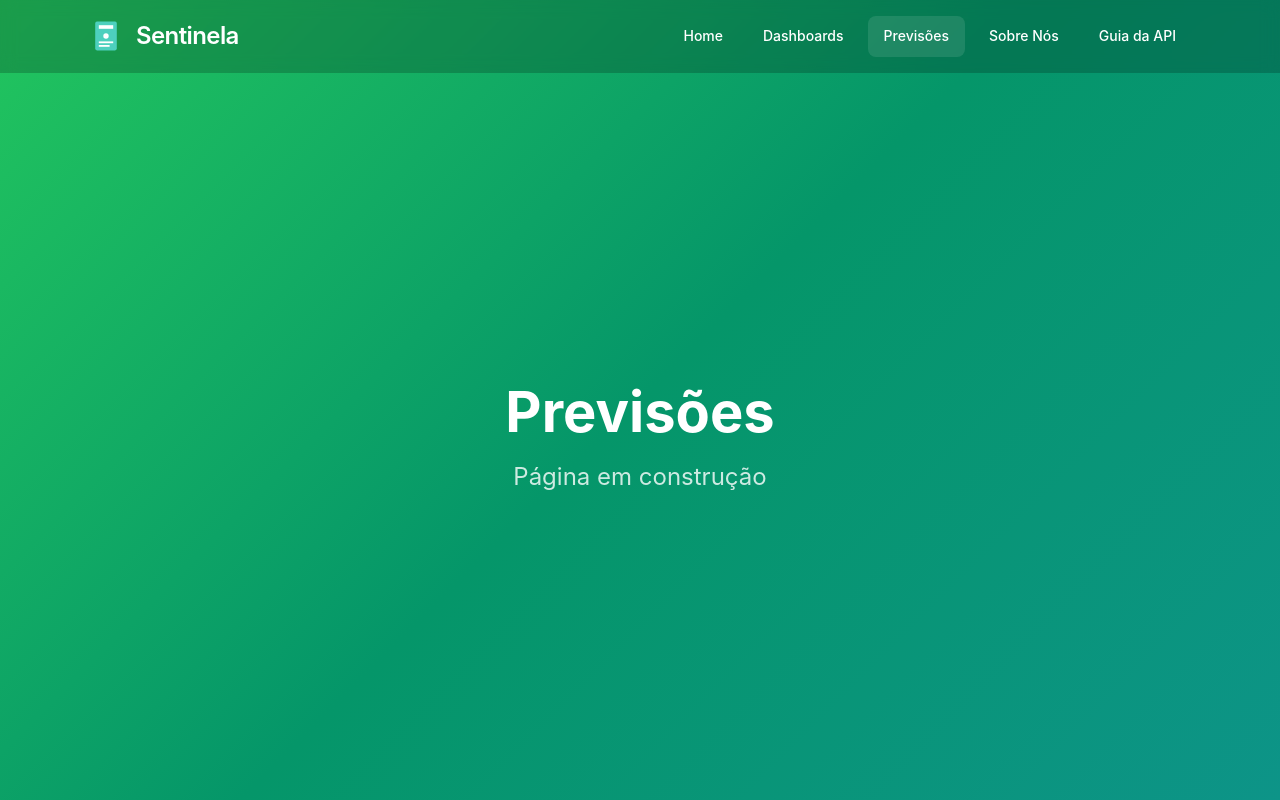
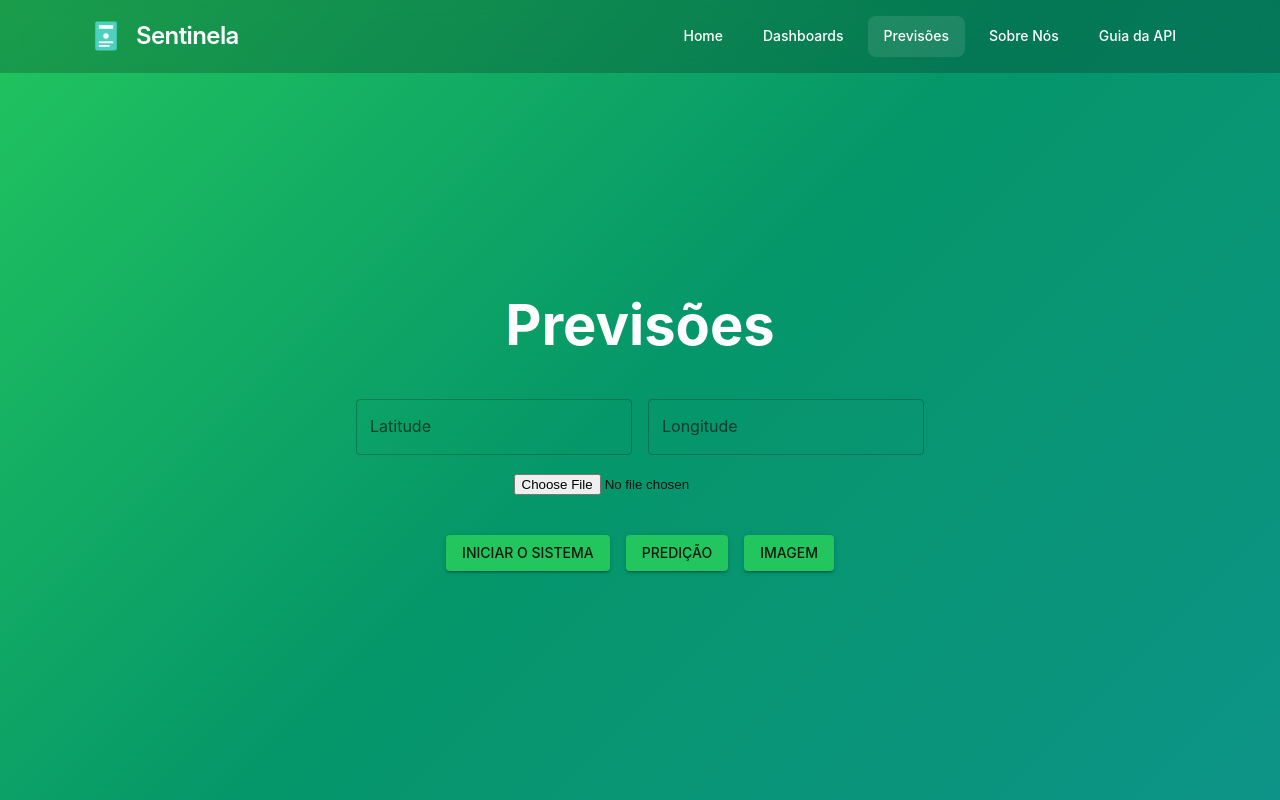
Before and after one commit to caetrias/sentinela-front, a React (Create React App) app: page / in a window 1280 px wide. Both pictures are taken after a click on the button "Previsões". Built offline with nearby package versions, Linux system fonts and the light colour scheme.

Commit message:
creating prevision tab

```diff
--- a/package.json
+++ b/package.json
@@ -10,6 +10,7 @@
     "@testing-library/jest-dom": "^6.9.1",
     "@testing-library/react": "^16.3.0",
     "@testing-library/user-event": "^13.5.0",
+    "axios": "^1.13.2",
     "react": "^19.2.0",
     "react-dom": "^19.2.0",
     "react-scripts": "5.0.1",
--- a/src/pages/Previsoes.jsx
+++ b/src/pages/Previsoes.jsx
@@ -1,7 +1,67 @@
 import React from 'react';
-import { Box, Typography, Container } from '@mui/material';
+import { useState } from "react";
+import { Box, Typography, Container, Button, TextField } from '@mui/material';
+import axios from 'axios';
+
 
 export const Previsoes = () => {
+
+  const [latitude, setLatitude] = React.useState('');
+  const [longitude, setLongitude] = React.useState('');
+  const [file, setFile] = useState(null);
+
+  const handleStartSystemClick = async (event) => {
+    event.preventDefault();
+
+    try {
+      const res = await axios.get("https://sentinela-bii6.onrender.com/sent/ping");
+      console.log(res.data);
+    } catch (err) {
+      console.error("ERRO COMPLETO:", err);
+      if (err.response) {
+        console.error("Response data:", err.response.data);
+        console.error("Status code:", err.response.status);
+      } else if (err.request) {
+        console.error("Request sem resposta:", err.request);
+      } else {
+        console.error("Erro ao configurar requisição:", err.message);
+      }
+    }
+  };
+
+  const handlePredictionClick = async (event) => {
+    event.preventDefault();
+    try {
+      const res = await axios.get(`https://sentinela-bii6.onrender.com/sent/predict${latitude}/${longitude}`);
+    } catch (err) {
+      console.error("ERRO COMPLETO:", err);
+      if (err.response) {
+        console.error("Response data:", err.response.data);
+        console.error("Status code:", err.response.status);
+      } else if (err.request) {
+        console.error("Request sem resposta:", err.request);
+      } else {
+        console.error("Erro ao configurar requisição:", err.message);
+      }
+    }
+  };
+
+  const handleImageClick = async (event) => {
+    event.preventDefault();
+
+    try {
+      const res = await axios.get(`https://sentinela-bii6.onrender.com/sent/image${file}`);
+      console.log(res.data);
+    } catch (err) {
+      console.error("ERRO COMPLETO:", err);
+    }
+  };
+
+  const handleFile = (e) => {
+    const selectedFile = e.target.files?.[0] || null;
+    setFile(selectedFile);
+  };
+
   return (
     <Box sx={{ flex: 1, display: 'flex', alignItems: 'center', justifyContent: 'center', p: 3 }}>
       <Container maxWidth="md">
@@ -9,9 +69,34 @@ export const Previsoes = () => {
           <Typography variant="h1" sx={{ fontSize: '3.5rem', fontWeight: 700, mb: 2, color: 'white' }}>
             Previsões
           </Typography>
-          <Typography variant="h5" sx={{ color: 'rgba(255, 255, 255, 0.8)' }}>
-            Página em construção
-          </Typography>
+        </Box>
+        <Box sx={{ textAlign: 'center', mt: 4, '& > :not(style)': { m: 1 } }}>
+          <TextField
+            label="Latitude"
+            variant="outlined"
+            value={latitude}
+            onChange={(e) => setLatitude(e.target.value)}
+          />
+          <TextField
+            label="Longitude"
+            variant="outlined"
+            value={longitude}
+            onChange={(e) => setLongitude(e.target.value)}
+          />
+          <div>
+            <input type="file" onChange={handleFile} />
+          </div>
+        </Box>
+        <Box sx={{ textAlign: 'center', mt: 4, '& > :not(style)': { m: 1 } }}>
+          <Button variant="contained" color="primary" href="/" onClick={handleStartSystemClick}>
+            Iniciar o sistema
+          </Button>
+          <Button variant="contained" color="primary" href="/" onClick={handlePredictionClick}>
+            Predição
+          </Button>
+          <Button variant="contained" color="primary" href="/" onClick={handleImageClick}>
+            Imagem
+          </Button>
         </Box>
       </Container>
     </Box>
```
Also changed, not shown: 1 other file (tests, documents, lock files or other folders).
